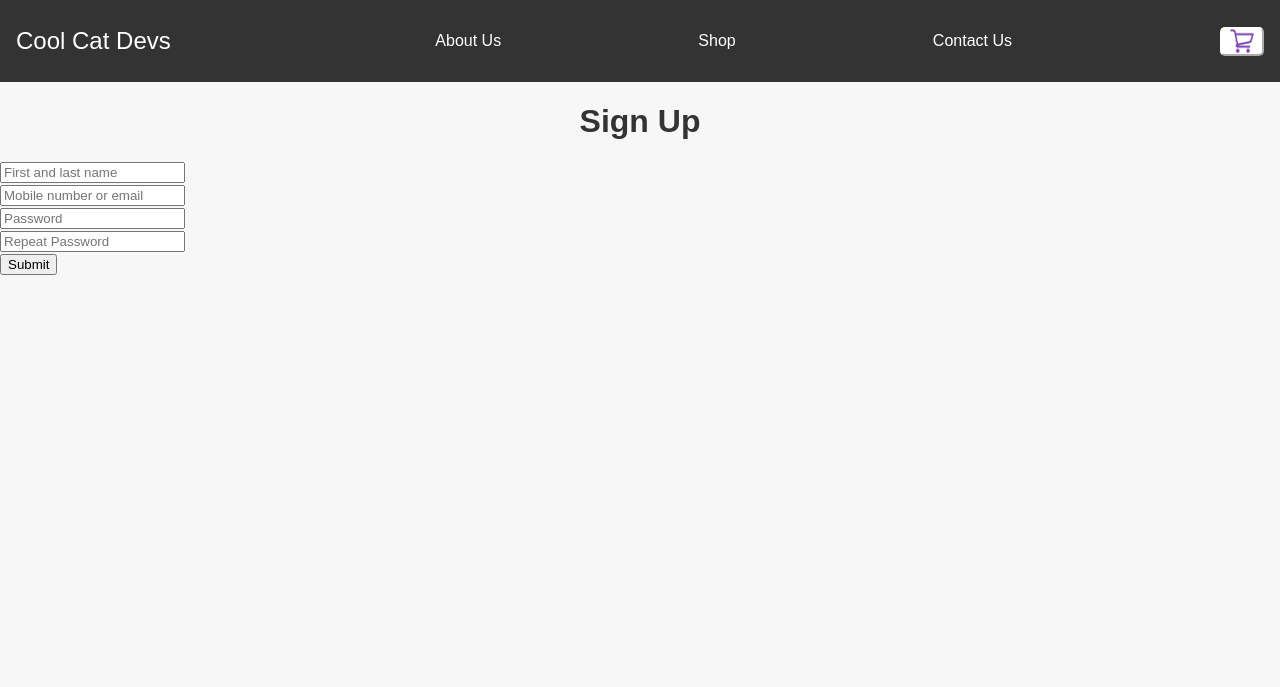
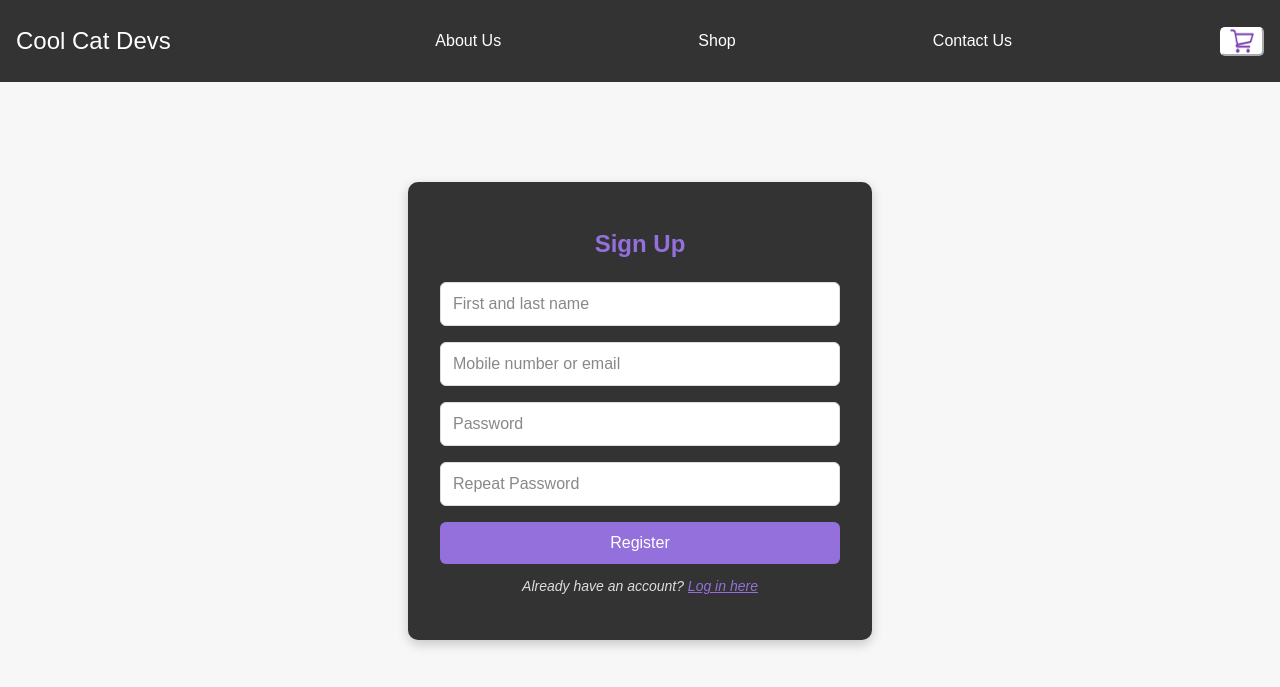
Before and after one commit to jbowser64/CoolCatDevs, a Flask app: page /signup in a window 1280 px wide. Shown: the top 687 px of the page. Run offline with Flask 3, Linux system fonts and the light colour scheme.

Commit message:
Updated Sign In & Login Page w/ CSS

```diff
--- a/static/style.css
+++ b/static/style.css
@@ -353,7 +353,7 @@ footer {
 
 
 
-/* UPDATED LOGIN PAGE STYLING */
+/* UPDATED LOGIN PAGE & SIGN UP PAGE STYLING */
 .login-container {
 	width: 400px;
 	margin: 100px auto;
@@ -408,6 +408,16 @@ footer {
 	margin-bottom: 15px;
 	font-weight: bold;
 }
+.signup-link {
+	color: #ddd;
+	font-style: italic;
+	font-size: 14px;
+}
+
+.signup-link a {
+		color: var(--primary-color);
+		text-decoration: underline;
+}
 
 }
-		/* LOGIN PAGE STYLING END */
+	/* LOGIN PAGE & SIGN UP PAGE STYLING END */
--- a/templates/login.html
+++ b/templates/login.html
@@ -31,5 +31,8 @@
 			   required>
 		<button type="submit">Log In</button>
 	</form>
+
+	<!-- Signup link -->
+	<p class="signup-link"> No account? <a href="/signup">Sign up here</a></p>
 </div>
 {% endblock %}
--- a/templates/signup.html
+++ b/templates/signup.html
@@ -3,15 +3,21 @@
 {% block title %}Sign Up{% endblock %}
 
 {% block content %}
+<div class="login-container">
 	<h1>Sign Up</h1>
 	<form action="/signup" method="POST">
-		<input placeholder="First and last name" autocomplete="off" type="text" name="name">
-		<input placeholder="Mobile number or email" autocomplete="off" type="text" name="contact">
-		<input placeholder="Password"		 autocomplete="off" type="password" name="password_1">
-		<input placeholder="Repeat Password" autocomplete="off" type="password" name="password_2">
-		<input type="submit" name="Register">
+		<input placeholder="First and last name" autocomplete="off" type="text" name="name" required>
+		<input placeholder="Mobile number or email" autocomplete="off" type="text" name="contact" required>
+		<input placeholder="Password" autocomplete="off" type="password" name="password_1" required>
+		<input placeholder="Repeat Password" autocomplete="off" type="password" name="password_2" required>
+		<button type="submit">Register</button>
 	</form>
+	<p class="signup-link">Already have an account? <a href="/login">Log in here</a></p>
+</div>
 {% endblock %}
+
+
+
 
 <!--
 	<input placeholder="Street" autocomplete="off" type="text" name="street">
```
